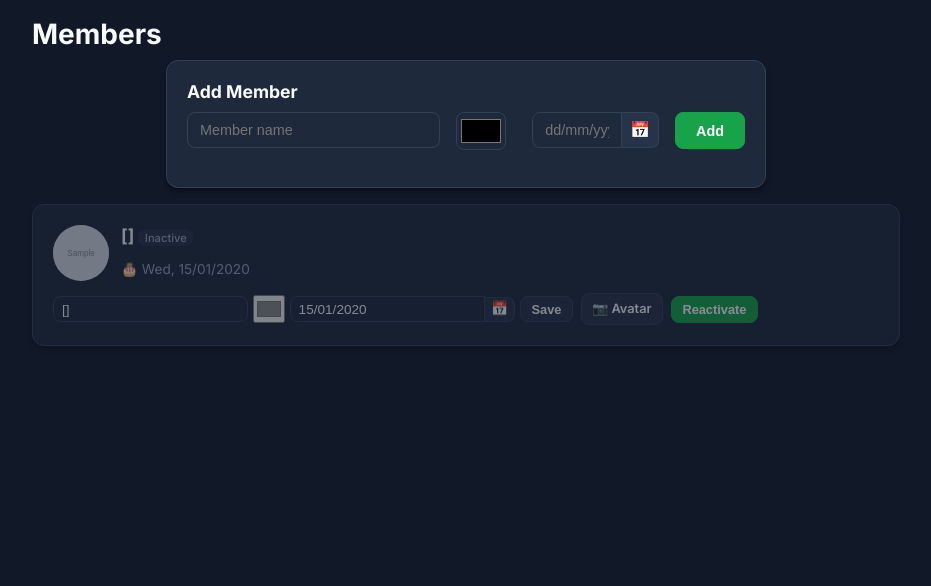
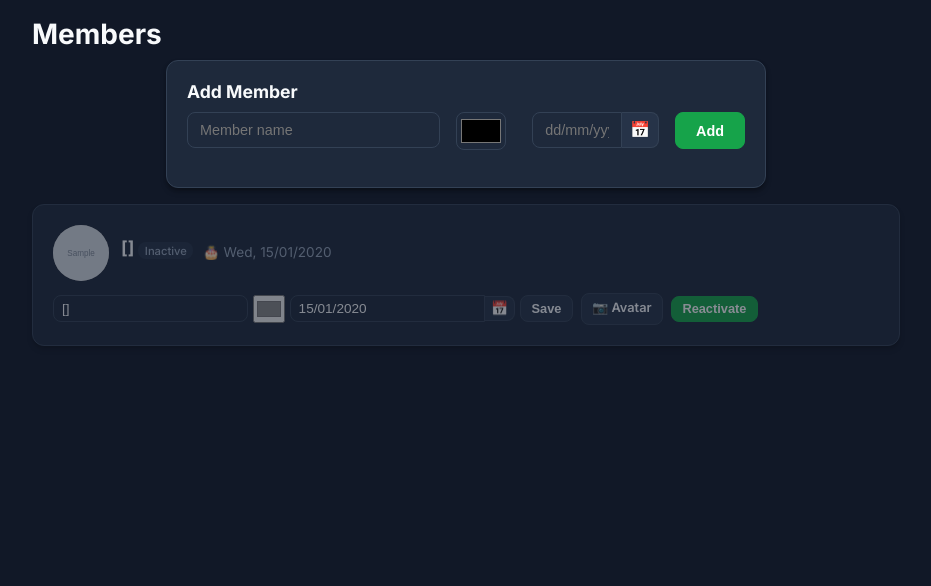
Before and after one commit to crazynudelsieb/terminchen, a Flask app: template app/templates/admin/members.html in a window 1280 px wide. Shown: the part 61-647 px from the top of the page, without its empty margins (174-1105 px from the left). Run offline with Flask 3, Linux system fonts and the light colour scheme; tables that the repository leaves empty hold one stand-in row (values such as "Sample post"); the template is opened without the code that fills it: values that come from a table or form of the project are taken from there, most other values are stand-ins (such as "Sample title", 1, 10 or a date in 2020); grey boxes marked "Sample" are stand-in pictures; parts of the project's set-up code (start-up, migrations or seed data) failed here and were passed over; some libraries are stand-ins or nearby versions.

Commit message:
feat: enhance RSVP functionality with member selection persistence and improved UI layout

```diff
--- a/app/services/rsvp_service.py
+++ b/app/services/rsvp_service.py
@@ -92,7 +92,7 @@ def get_rsvps_for_event(event):
     # Get all active members of the calendar
     all_members = Member.query.filter_by(
         calendar_id=event.calendar_id, is_active=True
-    ).order_by(Member.sort_order).all()
+    ).order_by(Member.name.asc(), Member.sort_order.asc()).all()
 
     # Build RSVP lookup
     rsvps = {r.member_id: r.status for r in event.rsvps}
--- a/app/static/css/style.css
+++ b/app/static/css/style.css
@@ -1237,10 +1237,13 @@ main.container {
 
 .member-card {
     display: flex;
-    align-items: center;
-    justify-content: space-between;
-    flex-wrap: wrap;
+    flex-direction: column;
+    align-items: flex-start;
     gap: 0.75rem;
+}
+
+.member-card-top {
+    width: 100%;
 }
 
 .member-card-left {
@@ -1249,11 +1252,23 @@ main.container {
     gap: 0.75rem;
 }
 
+.member-title-row {
+    display: flex;
+    align-items: center;
+    gap: 0.6rem;
+    flex-wrap: wrap;
+}
+
+.member-birthday-inline {
+    font-size: 0.85rem;
+}
+
 .member-card-actions {
     display: flex;
     align-items: center;
     gap: 0.5rem;
     flex-wrap: wrap;
+    width: 100%;
 }
 
 .member-edit-form {
--- a/app/templates/admin/members.html
+++ b/app/templates/admin/members.html
@@ -39,11 +39,15 @@
     <div class="member-list">
         {% for member in members %}
         <div class="card member-card {% if not member.is_active %}member-inactive{% endif %}">
-            <div class="member-card-left">
-                {{ avatar(member, 'lg') }}
-                <div class="member-info">
-                    <h3>{{ member.name }} {% if not member.is_active %}<span class="badge badge-muted">Inactive</span>{% endif %}</h3>
-                    {% if member.birthday %}<span class="text-muted" style="font-size: 0.85rem;">🎂 {{ member.birthday | formatdate(calendar.date_format) }}</span>{% endif %}
+            <div class="member-card-top">
+                <div class="member-card-left">
+                    {{ avatar(member, 'lg') }}
+                    <div class="member-info">
+                        <div class="member-title-row">
+                            <h3>{{ member.name }} {% if not member.is_active %}<span class="badge badge-muted">Inactive</span>{% endif %}</h3>
+                            {% if member.birthday %}<span class="text-muted member-birthday-inline">🎂 {{ member.birthday | formatdate(calendar.date_format) }}</span>{% endif %}
+                        </div>
+                    </div>
                 </div>
             </div>
 
--- a/app/templates/calendar/view.html
+++ b/app/templates/calendar/view.html
@@ -39,11 +39,13 @@
     {% elif view == 'week' %}
         {{ week_view(events, calendar, week_dates, events_by_date,
                       prev_week, next_week, today_str, members=members,
+                      selected_member_id=selected_member_id,
                       birthdays_by_date=birthdays_by_date|default({}),
                       holidays_by_date=holidays_by_date|default({}),
                       weather_by_date=weather_by_date|default({})) }}
     {% else %}
         {{ agenda_view(events, calendar, members=members,
+                        selected_member_id=selected_member_id,
                         upcoming_birthdays=upcoming_birthdays|default([]),
                         upcoming_holidays=upcoming_holidays|default([]),
                         upcoming_weather=upcoming_weather|default([]),
--- a/app/templates/components/_calendar_agenda.html
+++ b/app/templates/components/_calendar_agenda.html
@@ -1,7 +1,7 @@
 {# Agenda/list view component #}
 {% from 'components/_event_card.html' import event_card %}
 
-{% macro agenda_view(events, calendar, members=None, upcoming_birthdays=[], upcoming_holidays=[], upcoming_weather=[], weather_by_date={}, create_event_url=None) %}
+{% macro agenda_view(events, calendar, members=None, selected_member_id=None, upcoming_birthdays=[], upcoming_holidays=[], upcoming_weather=[], weather_by_date={}, create_event_url=None) %}
 <div class="agenda-view">
     {% if not events and not upcoming_birthdays and not upcoming_holidays and not upcoming_weather %}
         <div class="empty-state">
@@ -23,7 +23,7 @@
                     <h3>{{ event_date }}{% if day_w %} <span class="day-weather-info" title="{{ day_w.description }}: {{ day_w.temp_high|round|int }}° / {{ day_w.temp_low|round|int }}°">{{ day_w.icon }} {{ day_w.temp_high|round|int }}°/{{ day_w.temp_low|round|int }}°</span>{% endif %}</h3>
                 </div>
             {% endif %}
-            {{ event_card(event, calendar, show_quick_rsvp=(members is not none), members=members) }}
+            {{ event_card(event, calendar, show_quick_rsvp=(members is not none), members=members, selected_member_id=selected_member_id) }}
         {% endfor %}
 
         {% if upcoming_holidays %}
--- a/app/templates/components/_calendar_week.html
+++ b/app/templates/components/_calendar_week.html
@@ -1,7 +1,7 @@
 {# Week view component #}
 {% from 'components/_event_card.html' import event_card %}
 
-{% macro week_view(events, calendar, week_dates, events_by_date, prev_week, next_week, today_str, members=None, birthdays_by_date={}, holidays_by_date={}, weather_by_date={}) %}
+{% macro week_view(events, calendar, week_dates, events_by_date, prev_week, next_week, today_str, members=None, selected_member_id=None, birthdays_by_date={}, holidays_by_date={}, weather_by_date={}) %}
 <div class="week-view">
     {# Week navigation #}
     <div class="week-nav">
@@ -51,7 +51,7 @@
                 {% if day_events %}
                     {% set has_any.val = true %}
                     {% for event in day_events %}
-                        {{ event_card(event, calendar, show_quick_rsvp=(members is not none), members=members) }}
+                        {{ event_card(event, calendar, show_quick_rsvp=(members is not none), members=members, selected_member_id=selected_member_id) }}
                     {% endfor %}
                 {% elif not day_birthdays and not day_holidays %}
                     <div class="week-day-empty">
--- a/app/templates/components/_rsvp_widget.html
+++ b/app/templates/components/_rsvp_widget.html
@@ -9,7 +9,7 @@
         <label for="rsvp-member-select">Who are you?</label>
         <select id="rsvp-member-select" class="form-select">
             <option value="">-- Select your name --</option>
-            {% for member in members %}
+            {% for member in members|sort(attribute='name') %}
                 <option value="{{ member.id }}" {% if selected_member_id and selected_member_id == member.id|string %}selected{% endif %}>
                     {{ member.name }}
                 </option>
```
Also changed, not shown: app/static/js/rsvp.js (+22 -2 lines), app/templates/components/_event_card.html (+4 -4 lines).
